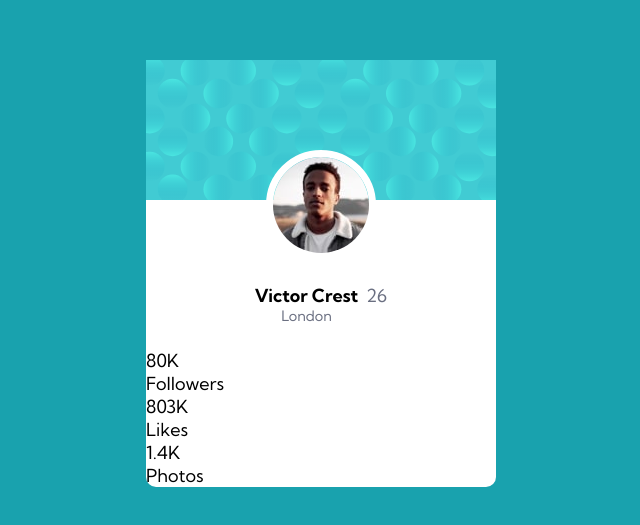
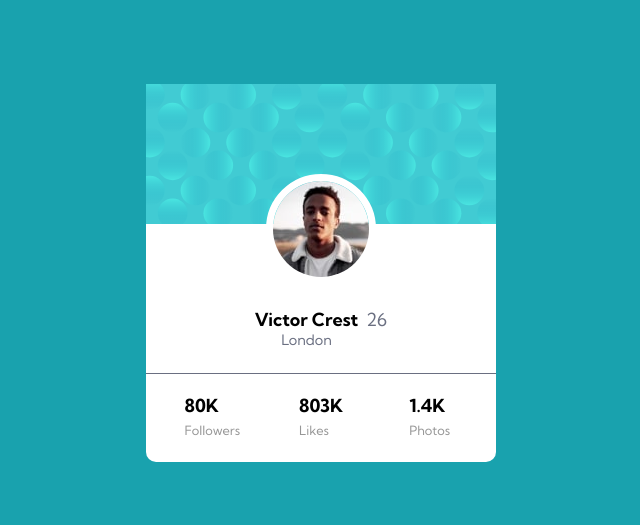
Before and after one commit to programmeur77/frontendmentor-profile-card-component, a website: page index.html in a window 1280 px wide. Shown: the part 127-652 px from the top of the page, without its empty margins (319-959 px from the left). Drawn offline with nearby package versions, Linux system fonts and the light colour scheme; files that its build step writes are made by us from their sources.

Commit message:
Styled user follow counts part

```diff
--- a/style/components/_profile-card.scss
+++ b/style/components/_profile-card.scss
@@ -45,4 +45,29 @@
       color: $dark-grayish-blue;
     }
   }
+
+  & .user-follow-info {
+    width: 100%;
+    border-top: 1px solid $dark-grayish-blue;
+    padding: 20px;
+    // display: flex;
+    // justify-content: space-between;
+    // flex-wrap: wrap;
+    display: grid;
+    grid-template-columns: repeat(3, 1fr);
+    gap: 1rem;
+    place-items: center;
+    line-height: 1.5rem;
+
+    & .quantity {
+      width: 100%;
+      font-weight: 700;
+      text-align: center;
+    }
+
+    & .legend {
+      font-size: 0.8rem;
+      color: $dark-gray;
+    }
+  }
 }
```
